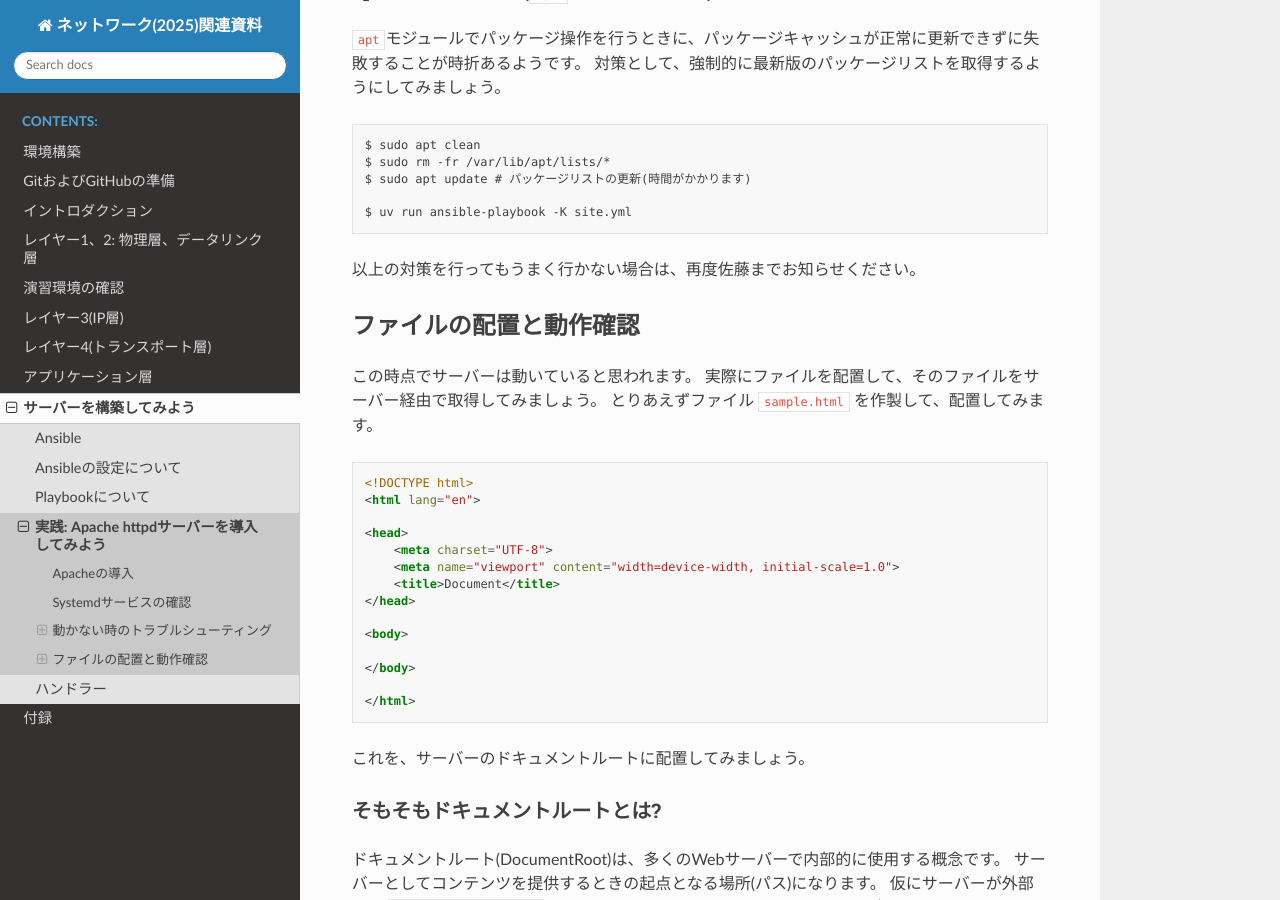
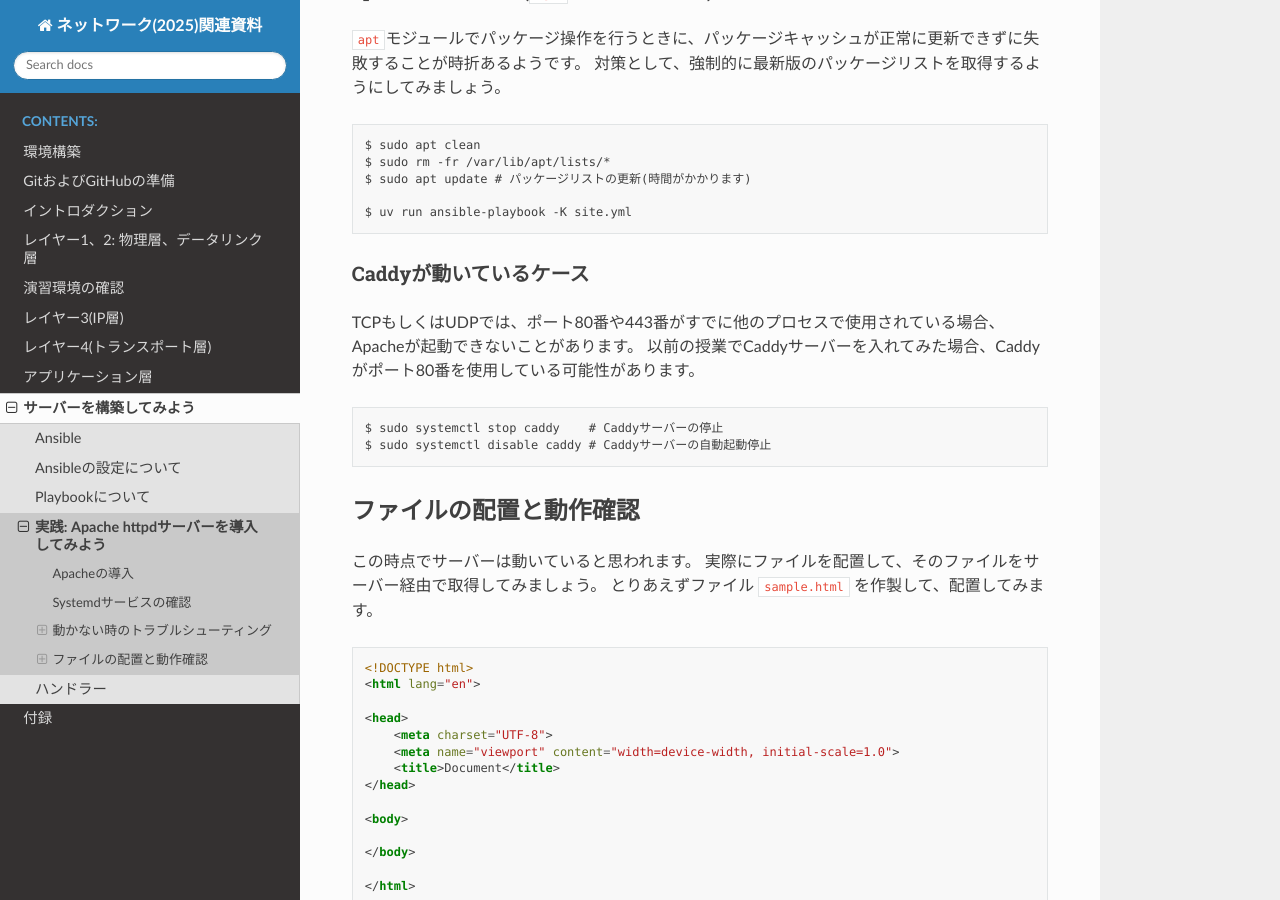
Before and after one commit to densuke/2025-network-doc, a Sphinx documentation site: the page built from source/server/apache.md, in a window 1280 px wide and 900 px high, scrolled down 3418 px. Built offline with Sphinx 7.4.7 and the Read the Docs theme 3.1.0, drawn with Linux system fonts in a browser that asks for light colours.

Commit message:
caddyのトラブルシューティング

````diff
--- a/source/server/apache.md
+++ b/source/server/apache.md
@@ -185,7 +185,17 @@ $ sudo apt update # パッケージリストの更新(時間がかかります)
 $ uv run ansible-playbook -K site.yml
 ```
 
-以上の対策を行ってもうまく行かない場合は、再度佐藤までお知らせください。
+### Caddyが動いているケース
+
+TCPもしくはUDPでは、ポート80番や443番がすでに他のプロセスで使用されている場合、Apacheが起動できないことがあります。
+以前の授業でCaddyサーバーを入れてみた場合、Caddyがポート80番を使用している可能性があります。
+
+```{code-block}
+:language: bash
+
+$ sudo systemctl stop caddy    # Caddyサーバーの停止
+$ sudo systemctl disable caddy # Caddyサーバーの自動起動停止
+```
 
 ## ファイルの配置と動作確認
 
````
